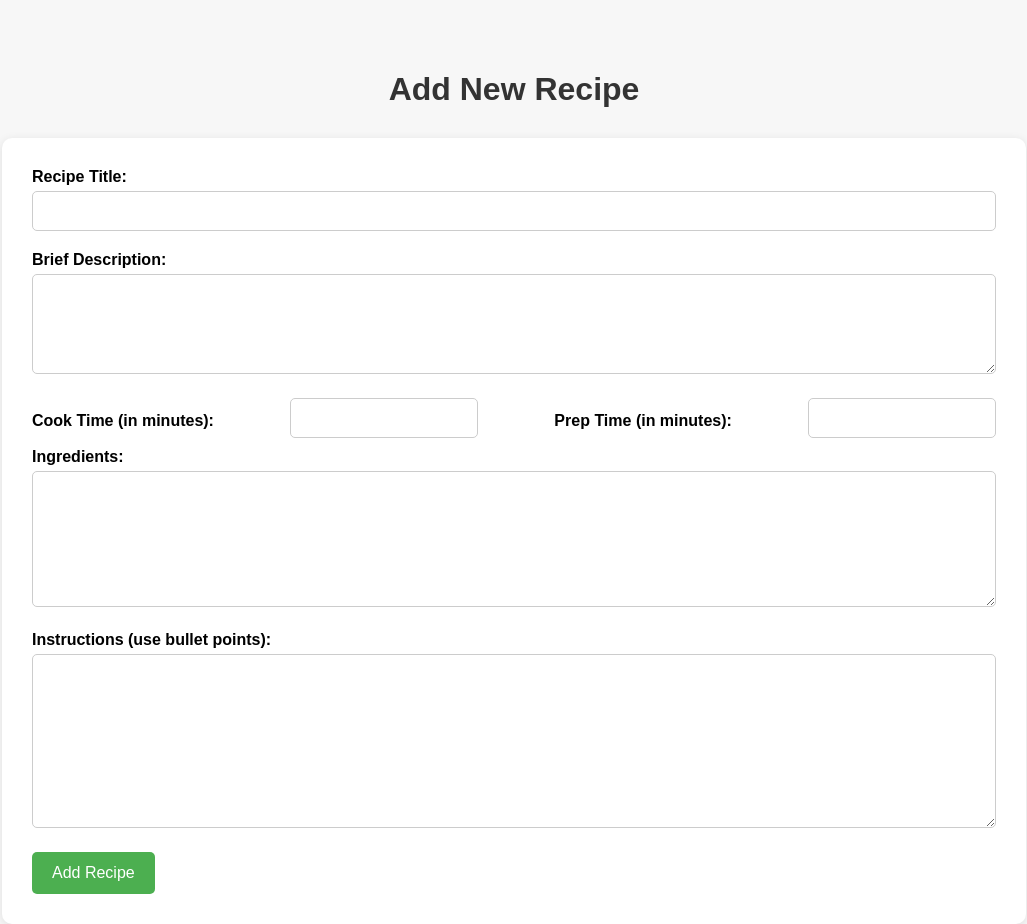
After one commit to ABaloch1/Whats4Dinner, a Flask app: template templates/recipe.html in a window 1280 px wide. The commit adds this page. Shown: the whole page, without its empty margins (126-1153 px from the left). Run offline with Flask 3, Linux system fonts and the light colour scheme; the template is opened without the code that fills it, so the values that code supplies are empty; some libraries are stand-ins or nearby versions.

Commit message:
recipe add page

```diff
--- /dev/null
+++ b/templates/recipe.html
@@ -0,0 +1,97 @@
+<!DOCTYPE html>
+<html lang="en">
+<head>
+    <meta charset="UTF-8">
+    <meta name="viewport" content="width=device-width, initial-scale=1.0">
+    <title>Add New Recipe</title>
+    <style>
+        body {
+            font-family: Arial, sans-serif;
+            margin: 0;
+            padding: 0;
+            background-color: #f7f7f7;
+        }
+        .container {
+            width: 80%;
+            margin: 0 auto;
+            padding-top: 50px;
+        }
+        h1 {
+            color: #333;
+            text-align: center;
+            margin-bottom: 30px;
+        }
+        form {
+            background-color: #fff;
+            padding: 30px;
+            border-radius: 10px;
+            box-shadow: 0px 2px 10px 0px rgba(0,0,0,0.1);
+        }
+        label {
+            display: block;
+            font-weight: bold;
+            margin-bottom: 5px;
+        }
+        input[type="text"], input[type="number"], textarea {
+            width: 100%;
+            padding: 10px;
+            margin-bottom: 20px;
+            border: 1px solid #ccc;
+            border-radius: 5px;
+            font-size: 16px;
+            box-sizing: border-box;
+        }
+        textarea {
+            resize: vertical;
+            min-height: 100px;
+        }
+        .time-container {
+            display: flex;
+            justify-content: space-between;
+            align-items: center;
+            flex-wrap: wrap;
+        }
+        .time-container input[type="number"] {
+            width: calc(20% - 5px);
+            margin-bottom: 10px;
+        }
+        input[type="submit"] {
+            background-color: #4CAF50;
+            color: white;
+            padding: 12px 20px;
+            border: none;
+            border-radius: 5px;
+            cursor: pointer;
+            font-size: 16px;
+        }
+    </style>
+</head>
+<body>
+    <div class="container">
+        <h1>Add New Recipe</h1>
+        <form action="/recipe_creation" method="post">
+            <label for="title">Recipe Title:</label>
+            <input type="text" id="title" name="title" required>
+
+            <label for="description">Brief Description:</label>
+            <textarea id="description" name="description" rows="4" required></textarea>
+
+            <div class="time-container">
+                <label for="cook_time">Cook Time (in minutes):</label>
+                <input type="number" id="cook_time" name="cook_time" min="1" required>
+
+                <label for="prep_time">Prep Time (in minutes):</label>
+                <input type="number" id="prep_time" name="prep_time" min="1" required>
+            </div>
+
+            <label for="ingredients">Ingredients:</label>
+            <textarea id="ingredients" name="ingredients" rows="6" required></textarea>
+
+            <label for="instructions">Instructions (use bullet points):</label>
+            <textarea id="instructions" name="instructions" rows="8" required></textarea>
+
+            <input type="submit" value="Add Recipe">
+        </form>
+    </div>
+</body>
+</html>
--- a/templates/register.html
+++ b/templates/register.html
@@ -51,9 +51,6 @@
         <label for="password">Password (8 characters minimum):</label>
         <input type="password" id="password" name="password" minlength="8" required>
 
-        <label for="email">Email:</label>
-        <input type="email" id="email" name="email" required>
-
         <div class="allergy-row">
             <div><input type="checkbox" id="gluten" name="allergies" value="gluten"> <label for="gluten">Gluten</label></div>
             <div><input type="checkbox" id="dairy" name="allergies" value="dairy"> <label for="dairy">Dairy</label></div>
```
